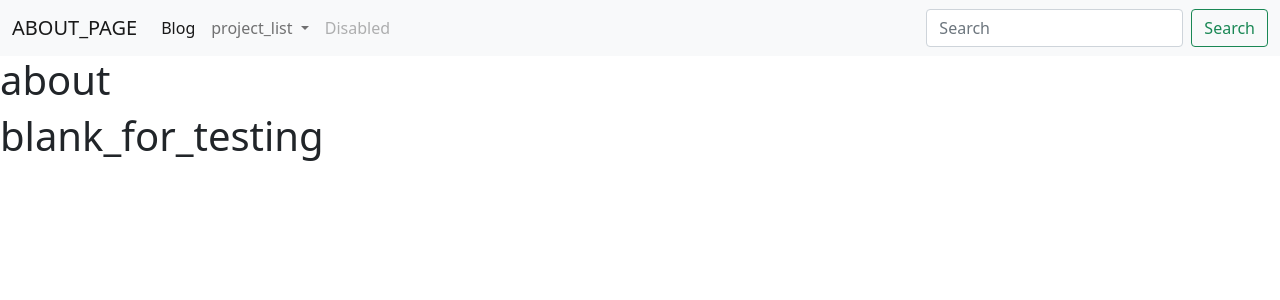
After one commit to Dslate88/tf-aws-django-website, a Django app: template base/blog/templates/blog/about.html in a window 1280 px wide. The commit adds this page. Shown: the top 300 px of the page. Run offline with Django 4.2, Linux system fonts and the light colour scheme; the template is opened without the code that fills it, so the values that code supplies are empty.

Commit message:
added initial about page logic

```diff
--- /dev/null
+++ b/base/blog/templates/blog/about.html
@@ -0,0 +1,11 @@
+<!DOCTYPE html>
+{% extends "base.html" %}
+
+{% block content %}
+    <h1>about</h1>
+    <html>
+      <body>
+        <h1>blank_for_testing</h1>
+      </body>
+    </html>
+{% endblock content %}
--- a/base/blog/urls.py
+++ b/base/blog/urls.py
@@ -4,4 +4,5 @@ from . import views
 
 urlpatterns = [
     path("", views.HomeView.as_view(), name="blog-home"),
+    path("about/", views.AboutView.as_view(), name="blog-about"),
 ]
--- a/base/templates/base.html
+++ b/base/templates/base.html
@@ -21,7 +21,7 @@
   <div class="container-fluid">
 
     <!-- navbar name, route about -->
-    <a class="navbar-brand" href="{% url "blog-home" %}">ABOUT_PAGE</a> <!-- TODO: create page -->
+    <a class="navbar-brand" href="{% url "blog-about" %}">ABOUT_PAGE</a> <!-- TODO: create page -->
         <button class="navbar-toggler" type="button" data-bs-toggle="collapse"
             data-bs-target="#navbarSupportedContent" aria-controls="navbarSupportedContent"
             aria-expanded="false" aria-label="Toggle navigation">
```
Also changed, not shown: base/blog/views.py (+9 -0 lines).
